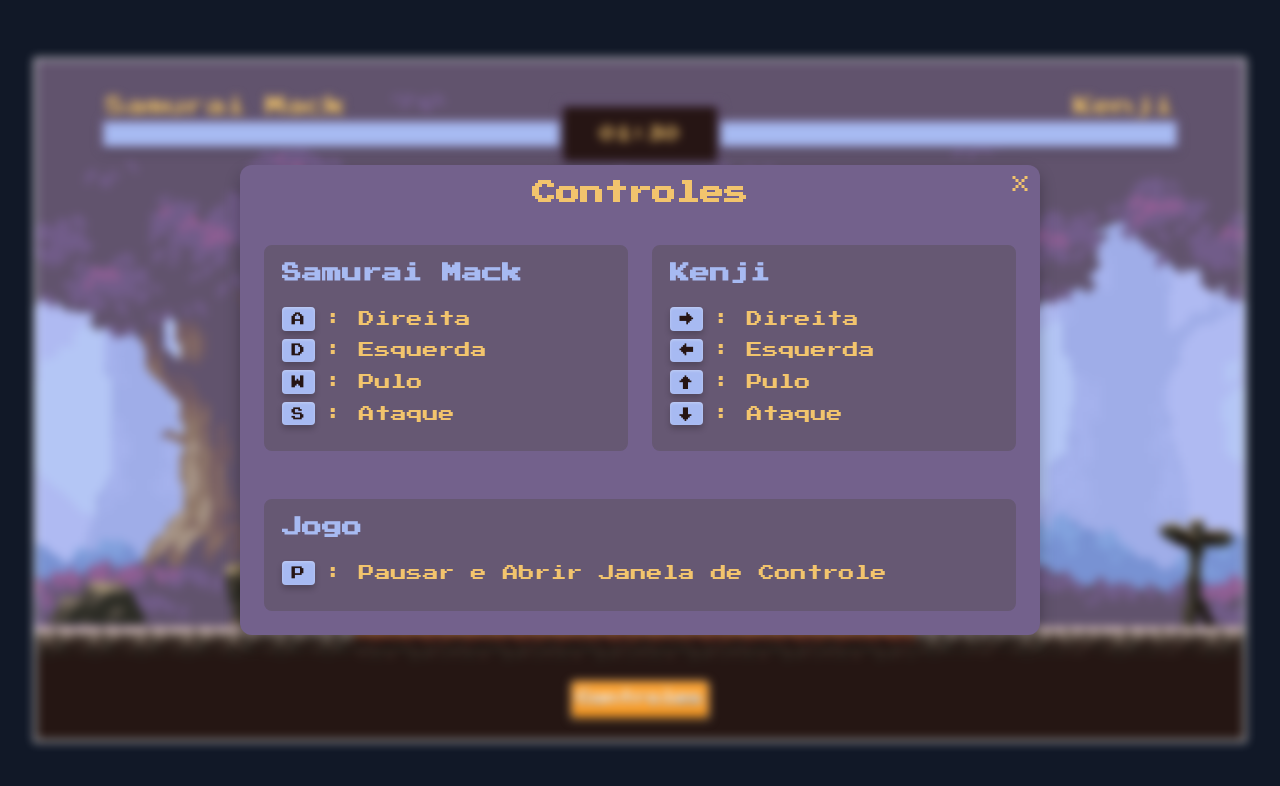
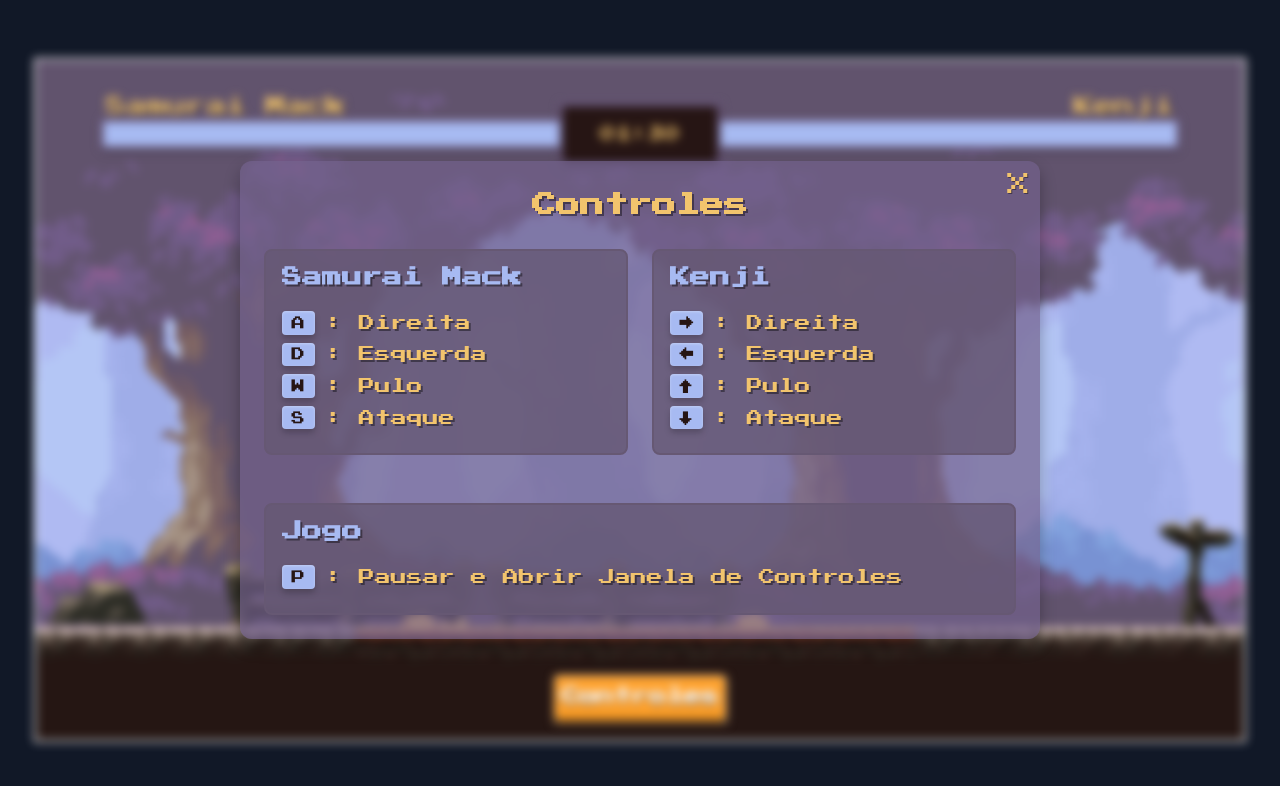
Before and after one commit to atheuu/fighting-game, a plain HTML site: page index.html in a window 1280 px wide. Drawn offline with Linux system fonts and the light colour scheme.

Commit message:
ajustes no css

```diff
--- a/css/style.css
+++ b/css/style.css
@@ -36,7 +36,7 @@ body {
   transform: translate(-50%, -50%);
   width: 80%;
   max-width: 800px;
-  background-color: #73618c;
+  background-color: rgba(115, 97, 140, 0.7);
   color: #f2c46d;
   border-radius: 12px;
   box-shadow: 0 8px 16px rgba(0, 0, 0, 0.3);
@@ -47,7 +47,8 @@ body {
 .modal-header {
   position: relative;
   color: #f2c46d;
-  padding: 1rem;
+  text-shadow: 2px 2px 0px rgba(0, 0, 0, 0.4);
+  padding: 2rem 1rem;
   display: flex;
   justify-content: center;
   align-items: center;
@@ -61,12 +62,13 @@ body {
 .close-button {
   font-family: "Press Start 2P", cursive;
   color: #f2c46d;
+  text-shadow: 1px 1px 0px rgba(0, 0, 0, 0.4);
   position: absolute;
   top: 0.5rem;
-  right: 0.4rem;
+  right: 0.3rem;
   background: none;
   border: none;
-  font-size: 1.5rem;
+  font-size: 2rem;
   cursor: pointer;
 }
 
@@ -75,7 +77,7 @@ body {
 }
 
 .modal-content {
-  padding: 1.5rem;
+  padding: 0 1.5rem 1.5rem 1.5rem;
   display: flex;
   flex-direction: column;
   gap: 2rem;
@@ -92,13 +94,14 @@ body {
   border: 2px solid #665873;
   border-radius: 8px;
   padding: 1rem;
-  background-color: #665873;
+  background-color: rgba(102, 88, 115, 0.8);
 }
 
 .controls-section h3 {
   font-size: 1.25rem;
   margin-bottom: 1.5rem;
   color: #a7baf2;
+  text-shadow: 2px 2px 0px rgba(0, 0, 0, 0.4);
   text-align: left;
 }
 
@@ -110,6 +113,7 @@ body {
 
 .controls-list li {
   margin: 0.5rem 0;
+  text-shadow: 2px 2px 0px rgba(0, 0, 0, 0.4);
   display: flex;
   align-items: center;
   font-size: 1rem;
@@ -122,6 +126,7 @@ body {
   margin-right: 0.75rem;
   border-radius: 4px;
   font-size: 0.85rem;
+  text-shadow: none;
   box-shadow: 0 4px 6px rgba(0, 0, 0, 0.2),
     inset 0 1px 3px rgba(255, 255, 255, 0.3);
   transition: all 0.2s ease;
@@ -198,7 +203,7 @@ body {
   margin-left: 0.25rem;
   margin-bottom: 0.25rem;
   text-align: left;
-  text-shadow: 1px 1px 3px rgba(0, 0, 0, 0.4);
+  text-shadow: 2px 2px 0px rgba(0, 0, 0, 0.4);
 }
 
 .player2-name {
@@ -309,14 +314,14 @@ body {
 
 #floter {
   position: absolute;
-  bottom: 6vh;
+  bottom: 7.5vh;
   left: 50%;
   transform: translateX(-50%);
   width: 100%;
   display: flex;
   justify-content: center;
   align-items: center;
-  padding: 2rem;
+  padding: 1rem;
   user-select: none;
   z-index: 10;
 }
@@ -324,51 +329,51 @@ body {
 .button {
   position: relative;
   display: inline-block;
-  margin: 5px;
+  margin: 6.25px;
 }
 
 .button a {
   color: white;
   font-weight: bold;
-  font-size: 14px;
+  font-size: 17.5px;
   text-align: center;
   text-decoration: none;
   background-color: #ffa12b;
   display: block;
   position: relative;
-  padding: 10px 5px;
+  padding: 12.5px 6.25px;
   -webkit-tap-highlight-color: rgba(0, 0, 0, 0);
-  text-shadow: 0px 1px 0px #000;
-  filter: dropshadow(color=#000, offx=0px, offy=1px);
-  -webkit-box-shadow: inset 0 1px 0 #ffe5c4, 0 3px 0 #915100;
-  -moz-box-shadow: inset 0 1px 0 #ffe5c4, 0 3px 0 #915100;
-  box-shadow: inset 0 1px 0 #ffe5c4, 0 3px 0 #915100;
-  -webkit-border-radius: 3px;
-  -moz-border-radius: 3px;
-  border-radius: 3px;
+  text-shadow: 0px 2.5px 0px rgba(0, 0, 0, 0.4);
+  filter: dropshadow(color=#000, offx=0px, offy=1.25px);
+  -webkit-box-shadow: inset 0 1.25px 0 #ffe5c4, 0 3.75px 0 #915100;
+  -moz-box-shadow: inset 0 1.25px 0 #ffe5c4, 0 3.75px 0 #915100;
+  box-shadow: inset 0 1.25px 0 #ffe5c4, 0 3.75px 0 #915100;
+  -webkit-border-radius: 3.75px;
+  -moz-border-radius: 3.75px;
+  border-radius: 3.75px;
 }
 
 .button a:active {
-  top: 3px;
+  top: 3.75px;
   background-color: #f78900;
-  -webkit-box-shadow: inset 0 1px 0 #ffe5c4, inset 0 -2px 0 #915100;
-  -moz-box-shadow: inset 0 1px 0 #ffe5c4, inset 0 -2px 0 #915100;
-  box-shadow: inset 0 1px 0 #ffe5c4, inset 0 -2px 0 #915100;
+  -webkit-box-shadow: inset 0 1.25px 0 #ffe5c4, inset 0 -2.5px 0 #915100;
+  -moz-box-shadow: inset 0 1.25px 0 #ffe5c4, inset 0 -2.5px 0 #915100;
+  box-shadow: inset 0 1.25px 0 #ffe5c4, inset 0 -2.5px 0 #915100;
 }
 
 .button:after {
   content: "";
   height: 100%;
   width: 100%;
-  padding: 2px;
+  padding: 2.5px;
   position: absolute;
-  bottom: -5px;
-  left: -2px;
+  bottom: -6.25px;
+  left: -2.5px;
   z-index: -1;
   background-color: #7d7064;
-  -webkit-border-radius: 3px;
-  -moz-border-radius: 3px;
-  border-radius: 3px;
+  -webkit-border-radius: 3.75px;
+  -moz-border-radius: 3.75px;
+  border-radius: 3.75px;
 }
 
 .game-screen {
--- a/index.html
+++ b/index.html
@@ -44,7 +44,7 @@
           <h3>Jogo</h3>
           <ul class="controls-list">
             <li>
-              <span class="key">P</span>: Pausar e Abrir Janela de Controle
+              <span class="key">P</span>: Pausar e Abrir Janela de Controles
             </li>
           </ul>
         </div>
```
